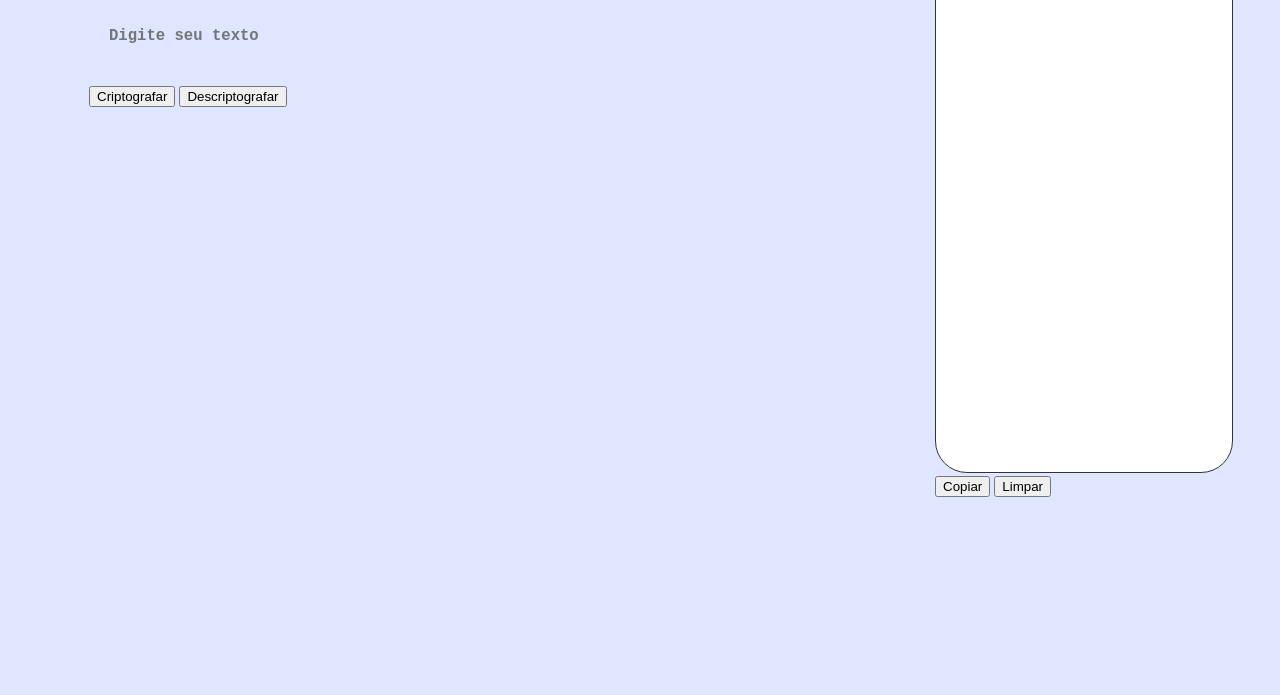
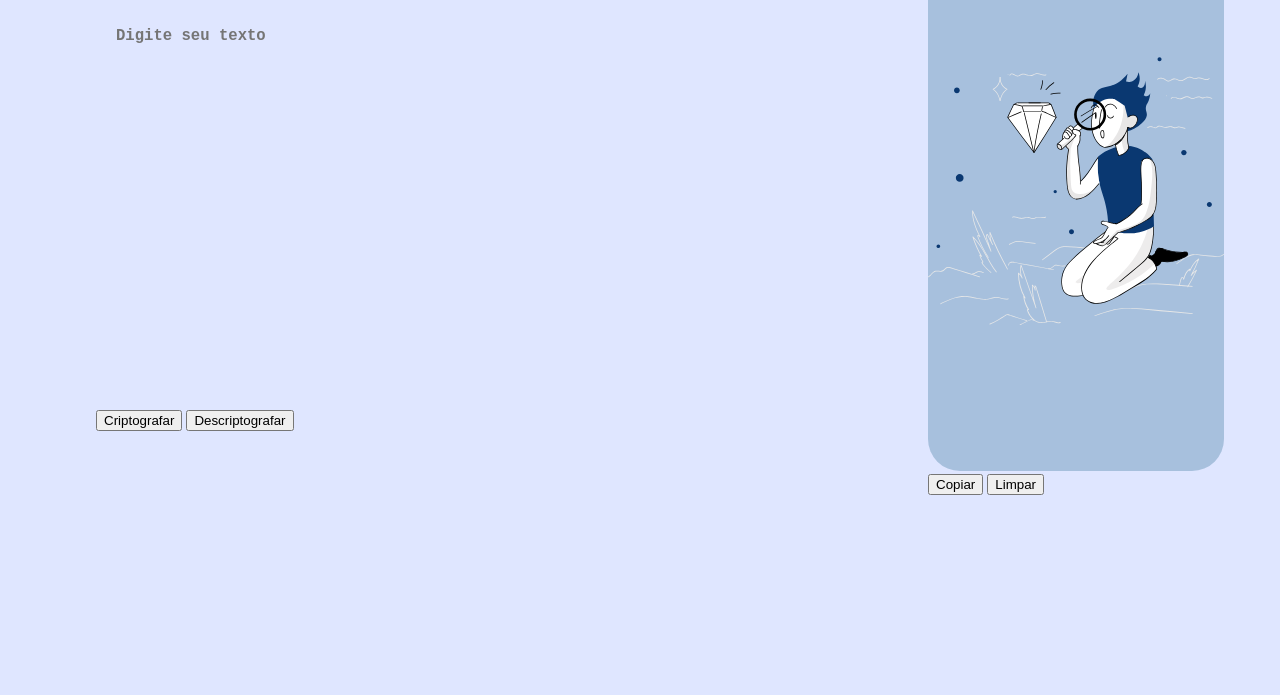
Before and after one commit to Truefenix/ONE-Challenge01_Codificador, a plain HTML site: page index.html in a window 1280 px wide. Shown: the part 105-800 px from the top of the page. Drawn offline with Linux system fonts and the light colour scheme.

Commit message:
"image-pesquisa"

```diff
--- a/index.html
+++ b/index.html
@@ -21,7 +21,7 @@
             <!--Caixa de Texto da mensagem-->
             <section class="campo" id="entrada">
                 <label for="mensagem"></label>
-                <textarea id="mensagem" placeholder="Digite seu texto" autofocus></textarea>
+                <textarea id="mensagem" rows="20" cols="200" placeholder="Digite seu texto" autofocus></textarea>
 
                 <div class="botoes">
                     <button id="botaoCriptografar" class="bloqueado">Criptografar</button>
--- a/style/style.css
+++ b/style/style.css
@@ -1,29 +1,32 @@
 #banner {
+
     margin-top: 5%;
-    margin-right: 5%;
+    margin-left: 10%;
 }
 
 body {
     background-color: #b9c8ff71;
 }
 
-textarea {
-    color: #194c8a;
-    font-weight: bold;
-}
-
+/* Posicionamento do main*/
 main {
     padding: 20px 0;
     display: flex;
     justify-content: center;
 }
 
-.campo { margin: 0 7px; }
+#entrada {
+    width: 65vw;
+}
 
-#entrada { width: 65vw; }
-#resultado { width: 20vw; margin-top: -12vh; }
+/*Caixa de texto mensagem*/
+#mensagem {
+    color: #194c8a;
+    width: 400px;
+}
 
 textarea {
+    font-weight: bold;
     background-color: transparent;
     resize: none;
     width: 100%;
@@ -32,37 +35,31 @@ textarea {
     border: none;
 }
 
-#mensagem {
-    color: red;
-    width: 400px;
+/* Retira a linha da borda do textArea */
+textarea:focus {
+    outline: none;
 }
 
-#text-resultado { height: 65vh; }
-
-/* Entrada */
-textarea:focus { outline: none; }
-
 /* Resultado (saída) */
-#text-resultado {
-    background: url(image/image-respond.png);
-    background-repeat: no-repeat;
-    background-color: rgb(255, 255, 255);
-    background-size: 100%;
-    background-position: center center;
-    border: 1px solid #333;
-    border-radius: 32px;
-    transition: all 250ms ease-in-out;
+#resultado {
+    width: 20vw; margin-top: -12vh;
 }
 
-/* Modal do botão copiar */
+/* Tamanho da caixa de resultado */
+#text-resultado {
+    height: 65vh;
+}
 
-.modal {
-    display: none;
-    position: fixed;
-    top: 0;
-    width: 100vw;
-    height: 100vh;
-    background-color: rgb(232, 237, 252);
-    text-align: center;
-    animation: reveal 1500ms ease-in-out;
+/* Estilo da caixa de resultado */
+#text-resultado {
+    background: url(../image/pesquisa.svg);
+    background-repeat: no-repeat; /*não repetir imagem*/
+    background-position: center center; /*imagem no centro*/
+
+    background-color: rgb(167, 192, 221);
+    background-size: 100%;
+
+    border: 3px; /*borda*/
+    border-radius: 32px;
+    transition: all 250ms ease-out;
 }
```
Also changed, not shown: image/image-respond.png (deleted), image/pesquisa.svg (added).
